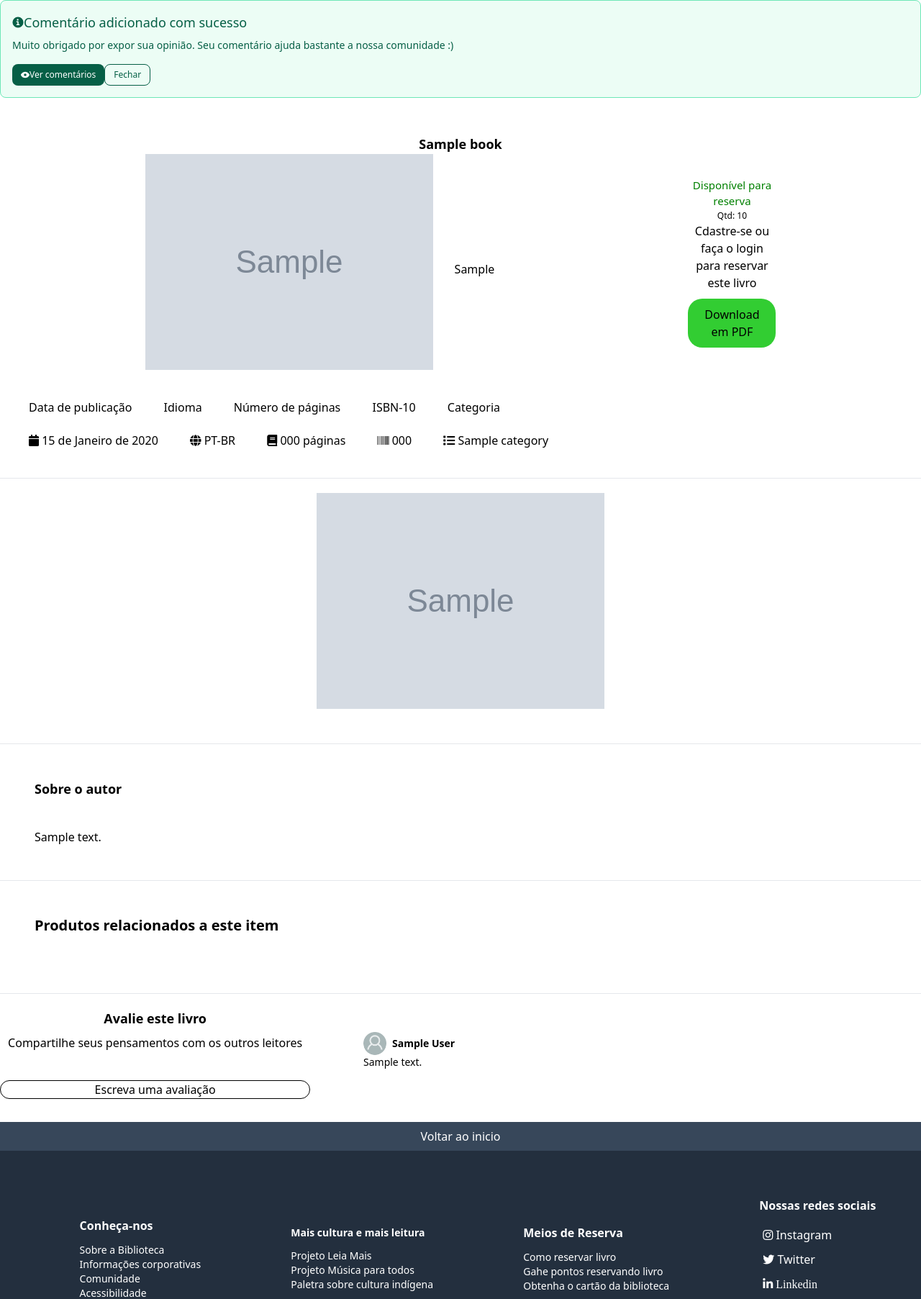
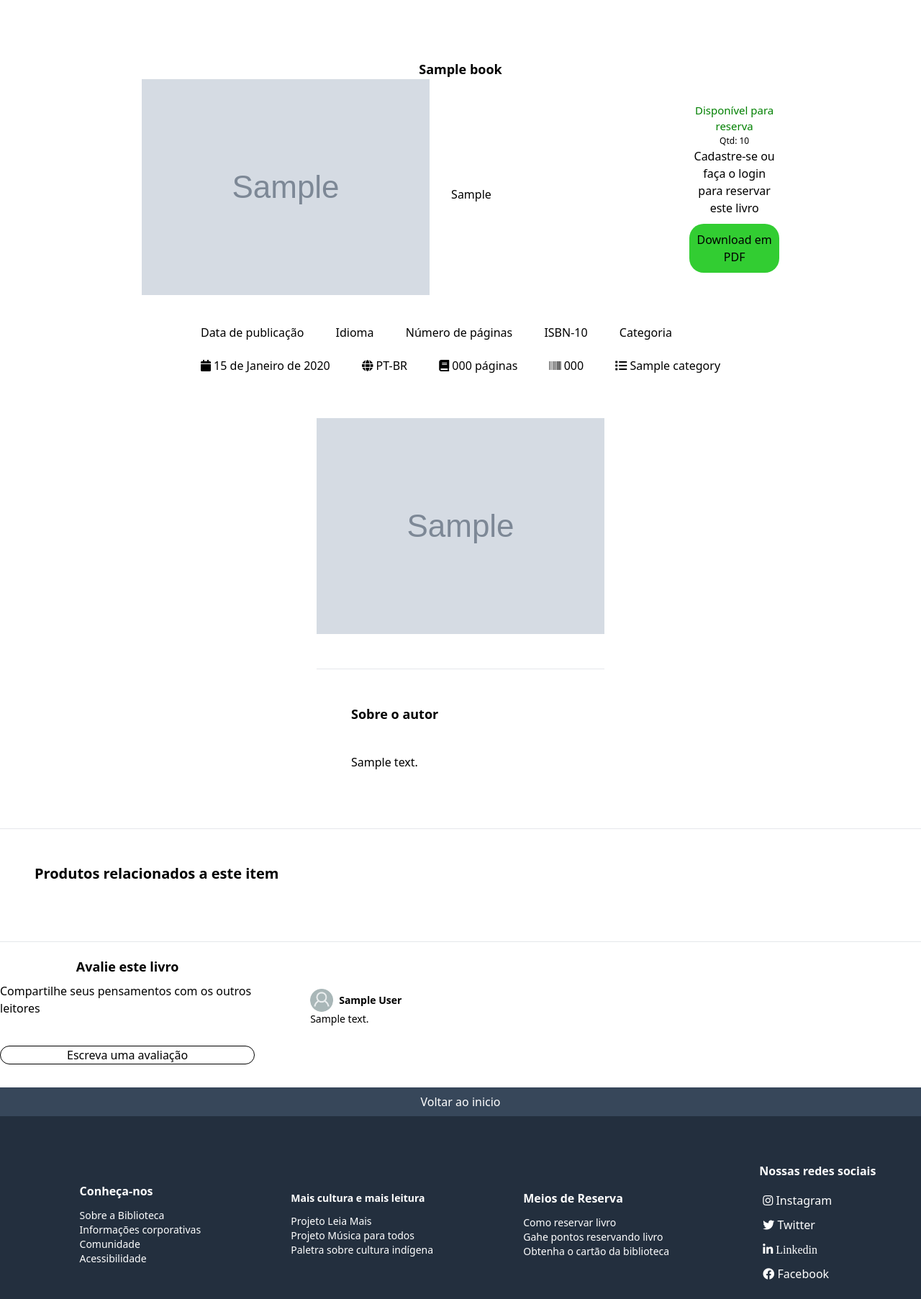
Before and after one commit to ericsanto/biblioteca_django, a Django app: page /detalhe-livro/1/ in a window 1280 px wide. Shown: the part 140-1945 px from the top of the page at 72% size. Run offline with Django 5.2, Linux system fonts and the light colour scheme; tables that the repository leaves empty hold one stand-in row (values such as "Sample post"); grey boxes marked "Sample" are stand-in pictures; one stand-in notice (Sample message) is shown; some libraries are stand-ins or nearby versions; some web fonts are replaced.

```diff
--- a/library/templates/book_detail.html
+++ b/library/templates/book_detail.html
@@ -11,33 +11,17 @@
 </head>
 <body>
   {% block content %}
-    <section>
-      {% for msg in messages %}
-      <div id="alert-additional-content-3" class="p-4 mb-4 text-green-800 border border-green-300 rounded-lg bg-green-50 dark:bg-gray-800 dark:text-green-400 dark:border-green-800" role="alert">
-        <div class="flex items-center">
-          <svg class="flex-shrink-0 w-4 h-4 me-2" aria-hidden="true" xmlns="http://www.w3.org/2000/svg" fill="currentColor" viewBox="0 0 20 20">
-            <path d="M10 .5a9.5 9.5 0 1 0 9.5 9.5A9.51 9.51 0 0 0 10 .5ZM9.5 4a1.5 1.5 0 1 1 0 3 1.5 1.5 0 0 1 0-3ZM12 15H8a1 1 0 0 1 0-2h1v-3H8a1 1 0 0 1 0-2h2a1 1 0 0 1 1 1v4h1a1 1 0 0 1 0 2Z"/>
-          </svg>
-          <span class="sr-only">Info</span>
-          <h3 class="text-lg font-medium">Comentário adicionado com sucesso</h3>
-        </div>
-        <div class="mt-2 mb-4 text-sm">
-          <p>Muito obrigado por expor sua opinião. Seu comentário ajuda bastante a nossa comunidade :)</p>
-        </div>
-        <div class="flex">
-          <button type="button" class="text-white bg-green-800 hover:bg-green-900 focus:ring-4 focus:outline-none focus:ring-green-300 font-medium rounded-lg text-xs px-3 py-1.5 me-2 text-center inline-flex items-center dark:bg-green-600 dark:hover:bg-green-700 dark:focus:ring-green-800">
-            <svg class="me-2 h-3 w-3" aria-hidden="true" xmlns="http://www.w3.org/2000/svg" fill="currentColor" viewBox="0 0 20 14">
-              <path d="M10 0C4.612 0 0 5.336 0 7c0 1.742 3.546 7 10 7 6.454 0 10-5.258 10-7 0-1.664-4.612-7-10-7Zm0 10a3 3 0 1 1 0-6 3 3 0 0 1 0 6Z"/>
-            </svg>
-              <a href="">Ver comentários</a>
-          </button>
-          <button type="button" class="text-green-800 bg-transparent border border-green-800 hover:bg-green-900 hover:text-white focus:ring-4 focus:outline-none focus:ring-green-300 font-medium rounded-lg text-xs px-3 py-1.5 text-center dark:hover:bg-green-600 dark:border-green-600 dark:text-green-400 dark:hover:text-white dark:focus:ring-green-800" data-dismiss-target="#alert-additional-content-3" aria-label="Close">
-            Fechar
-          </button>
-        </div>
-      </div>
+    {% block script %}
+      <script>
+        var messages = [
+          {% for msg in messages %}
+            "{{ msg }}",
+          {% endfor %}
+        ]
+      </script>
+    {% endblock %}
 
-      {% endfor %}
+    <section class="flex flex-col justify-center items-center m-8">
       <div class="book-detail">
         <p class="text-lg font-bold">{{book.name}}</h3>
         <div class="container-detail">
@@ -54,7 +38,7 @@
                   <button type="submit" class="disponibility" id="click" onclick="onClicekd()">Reservar Livro</button>
                 </form>
                 {% else %}
-                <p>Cdastre-se ou faça o login para reservar este livro</p>
+                <p class="p-text-create-user">Cadastre-se ou faça o login para reservar este livro</p>
                 {% endif %}
               {% else %}
                 <h3 class="not-disponibility"> Este Livro não está disponível para reserva</h3>
@@ -128,7 +112,7 @@
       <hr>
 
       <article class="flex flex-row justify-evenly">
-        <div class="flex flex-col items-center justify-start w-2/5">
+        <div class="flex flex-col items-center justify-start w-96">
           <p class="pb-2 pt-5 font-bold text-lg">Avalie este livro</p>
           <p class="pb-2">Compartilhe seus pensamentos com os outros leitores</p>
           <a href="{% url 'comment_book' book.pk %}" class="w-full border border-black rounded-full text-center m-8">Escreva uma avaliação</a>
```
